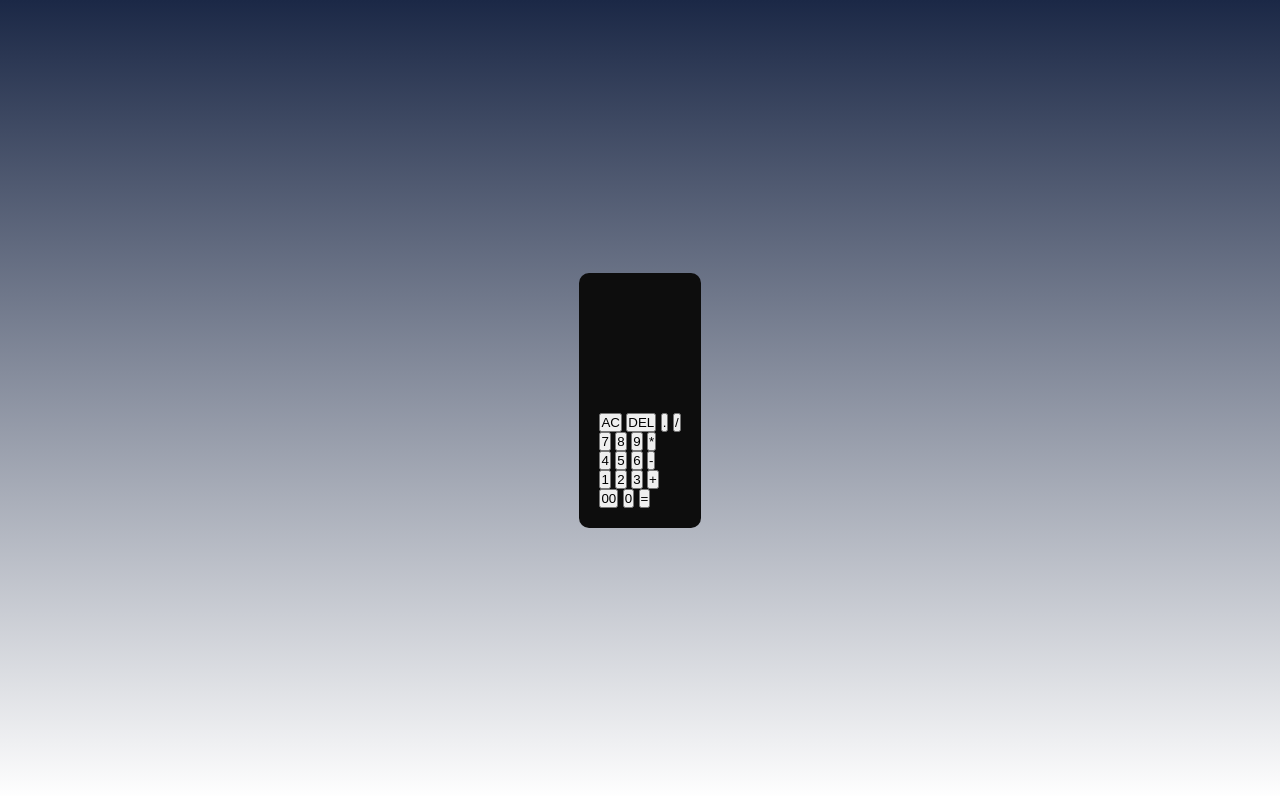
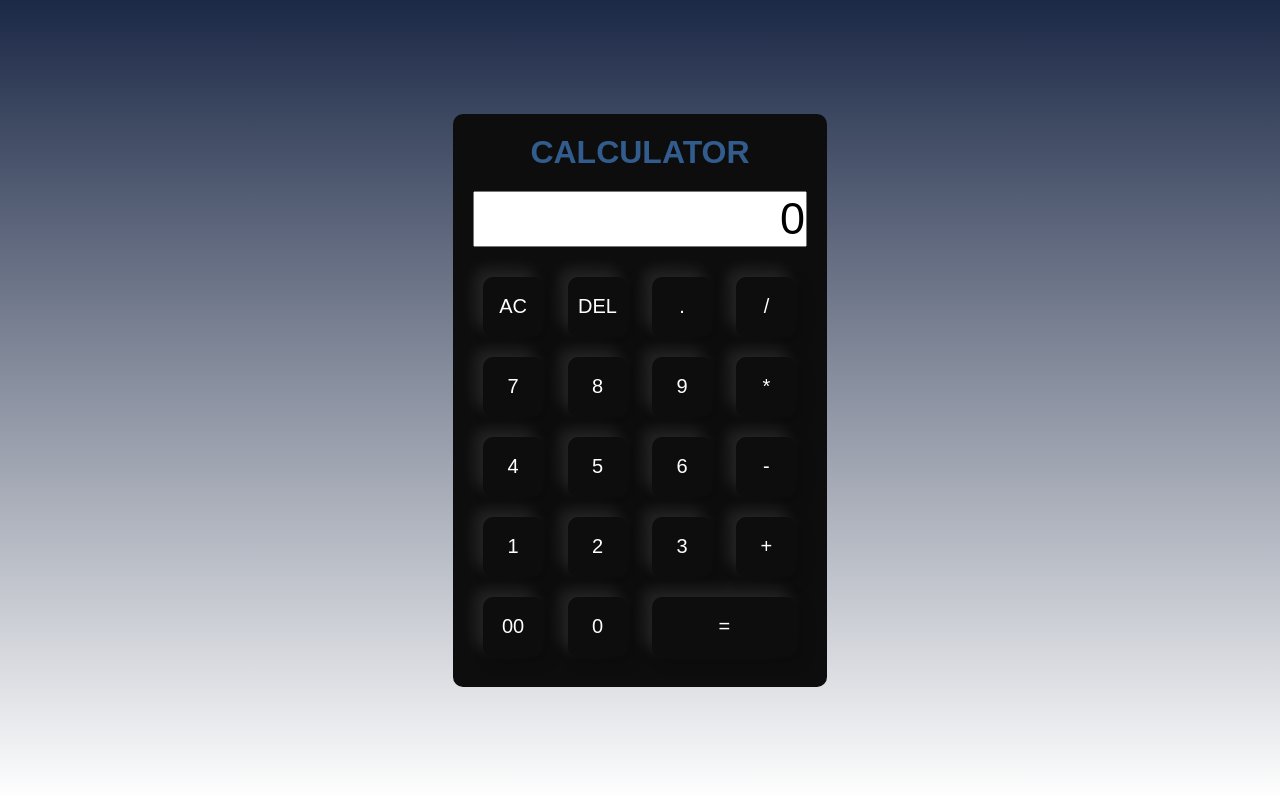
Before and after one commit to jayantpahwa19/CODSOFT, a plain HTML site: page index.html in a window 1280 px wide. Drawn offline with Linux system fonts and the light colour scheme.

Commit message:
html and css2.0 done

```diff
--- a/STYLE.CSS
+++ b/STYLE.CSS
@@ -21,7 +21,7 @@
 
 
 }
-.calculator form input{
+.calculator button{
     margin: 10px;
     border: 0;
     color: white;
@@ -39,13 +39,21 @@ form .display{
     justify-content: flex-end;
     margin: 20px 0;
 }
-form .display input{
+input{
     text-align:right ;
     flex: 1;
-
+    width: 320px;
     box-shadow: none;
     font-size: 45px;
 }
-form input.equal{
+input::placeholder{
+    color: black;
+}
+button.equal{
     width: 145px;
 }
+h1{
+    color: rgb(50, 92, 141);
+    text-align: center;
+
+}
--- a/index.html
+++ b/index.html
@@ -10,8 +10,9 @@
     <div class="container">
         <div class="calculator">
             <form>
+                <h1>CALCULATOR</h1>
                 <div class="display">
-                    <input type="text" name="display">
+                    <input type="text" placeholder="0">
                 </div>
                 <div>
                     <button>AC</button>
```
